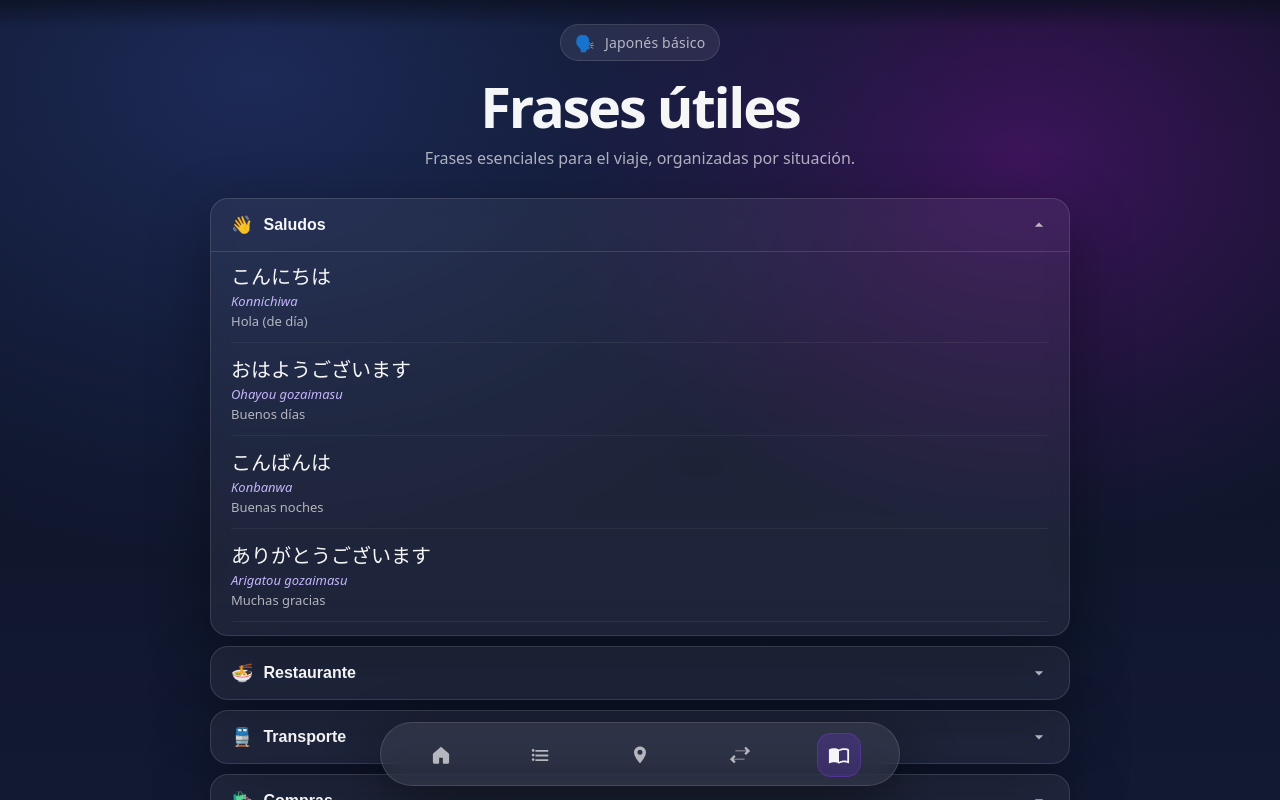
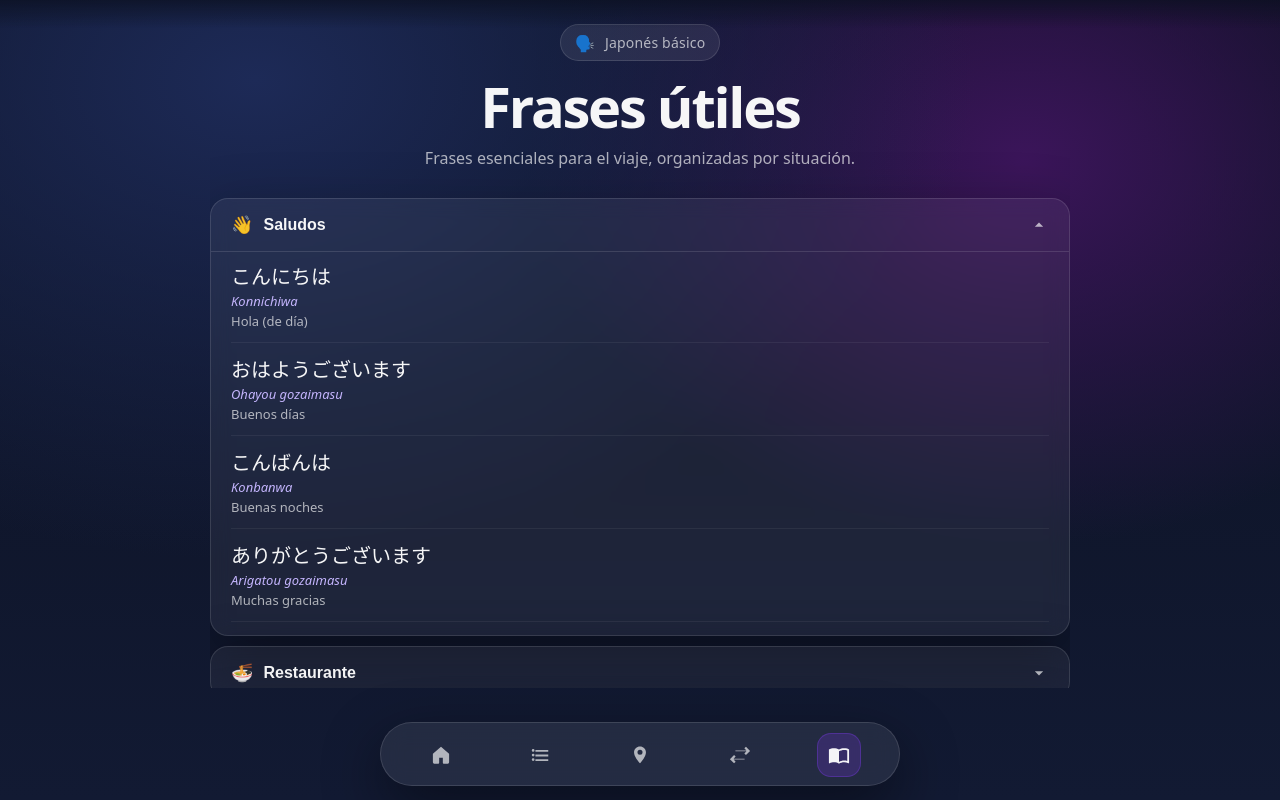
Before and after one commit to NicoCartellone/road-to-japon, a React (Vite) app: page /frases in a window 1280 px wide. Built offline with nearby package versions, Linux system fonts and the light colour scheme.

Commit message:
fix: habilitar scroll de página en frases para ver todas las secciones
https://claude.ai/code/session_01DmY1TKxXcHUaSqayDFgmmP

```diff
--- a/src/pages/PhrasesPage.tsx
+++ b/src/pages/PhrasesPage.tsx
@@ -77,7 +77,7 @@ export default function PhrasesPage() {
   }
 
   return (
-    <div className="page">
+    <div className="page page--scrollable">
       <header className="header">
         <div className="badge">
           <span className="badge-emoji">🗣️</span>
```
